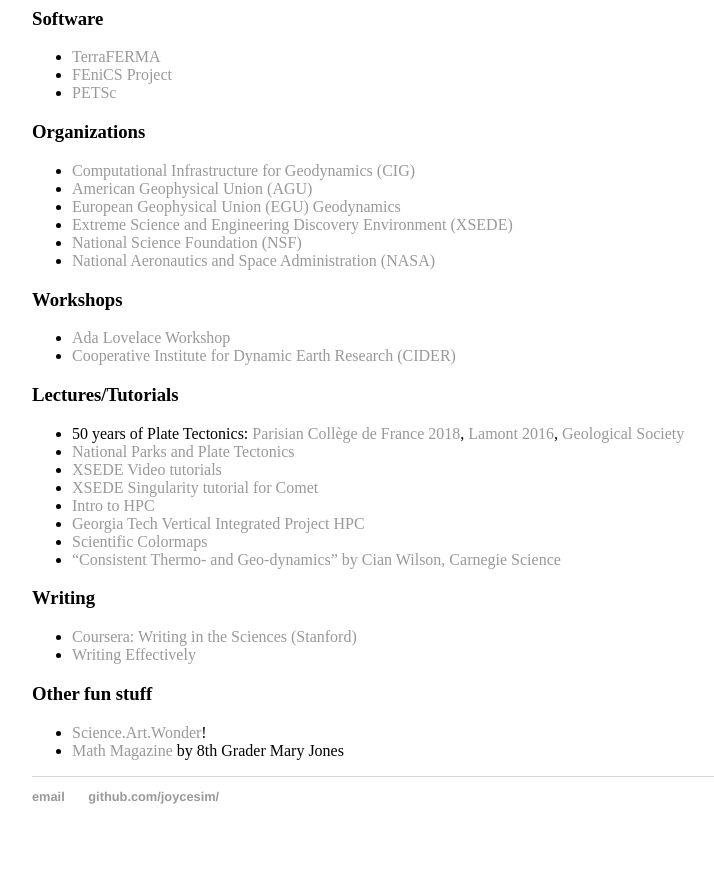
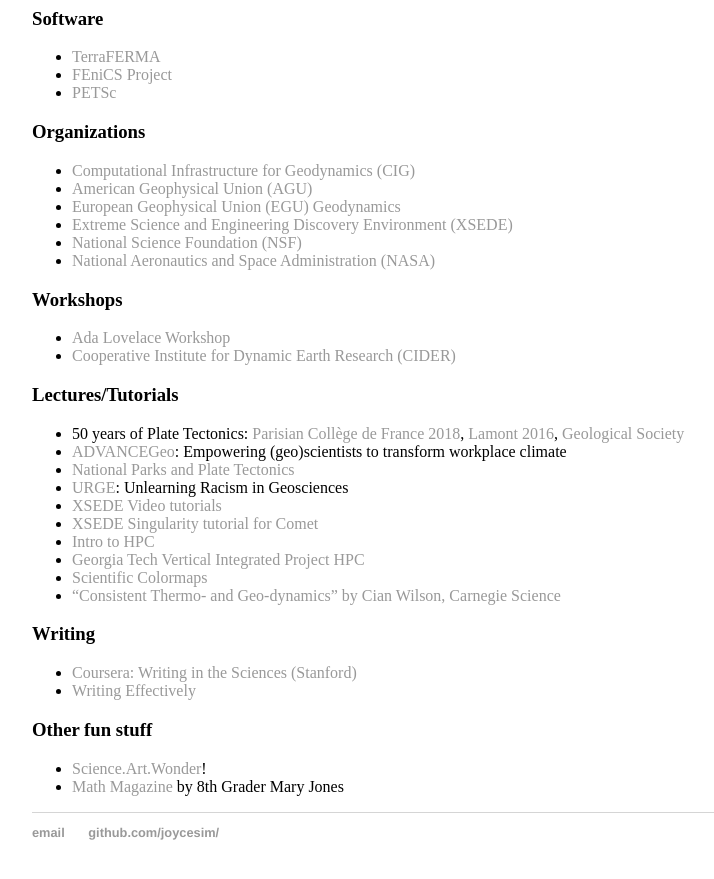
Before and after one commit to joycesim/joycesim.github.io, a Jekyll site: the page built from research/index.md, in a window 1280 px wide and 900 px high, scrolled down 4952 px. Shown: the top 879 px of the window, without its empty margins (224-938 px from the left). Built offline with Jekyll 4.4.1, drawn with Linux system fonts in a browser that asks for light colours.

Commit message:
Update index.md

```diff
--- a/research/index.md
+++ b/research/index.md
@@ -62,7 +62,9 @@
 
 ### Lectures/Tutorials
 * 50 years of Plate Tectonics: [Parisian Collège de France 2018](https://www.college-de-france.fr/site/barbara-romanowicz/symposium-2018-06-26-11h00.htm), [Lamont 2016](https://www.ldeo.columbia.edu/news-events/events/plate-tectonics), [Geological Society](https://www.geolsoc.org.uk/wsmith17)
+* [ADVANCEGeo](https://serc.carleton.edu/advancegeo/resources/index.html): Empowering (geo)scientists to transform workplace climate
 * [National Parks and Plate Tectonics](https://www.nps.gov/subjects/geology/plate-tectonics.htm)
+* [URGE](https://urgeoscience.org/): Unlearning Racism in Geosciences
 * [XSEDE Video tutorials](https://education.sdsc.edu/training/interactive/)
 * [XSEDE Singularity tutorial for Comet](https://www.sdsc.edu/education_and_training/tutorials1/singularity.html)
 * [Intro to HPC](https://geovizlab.geology.buffalo.edu/hpcintro.html)
```
